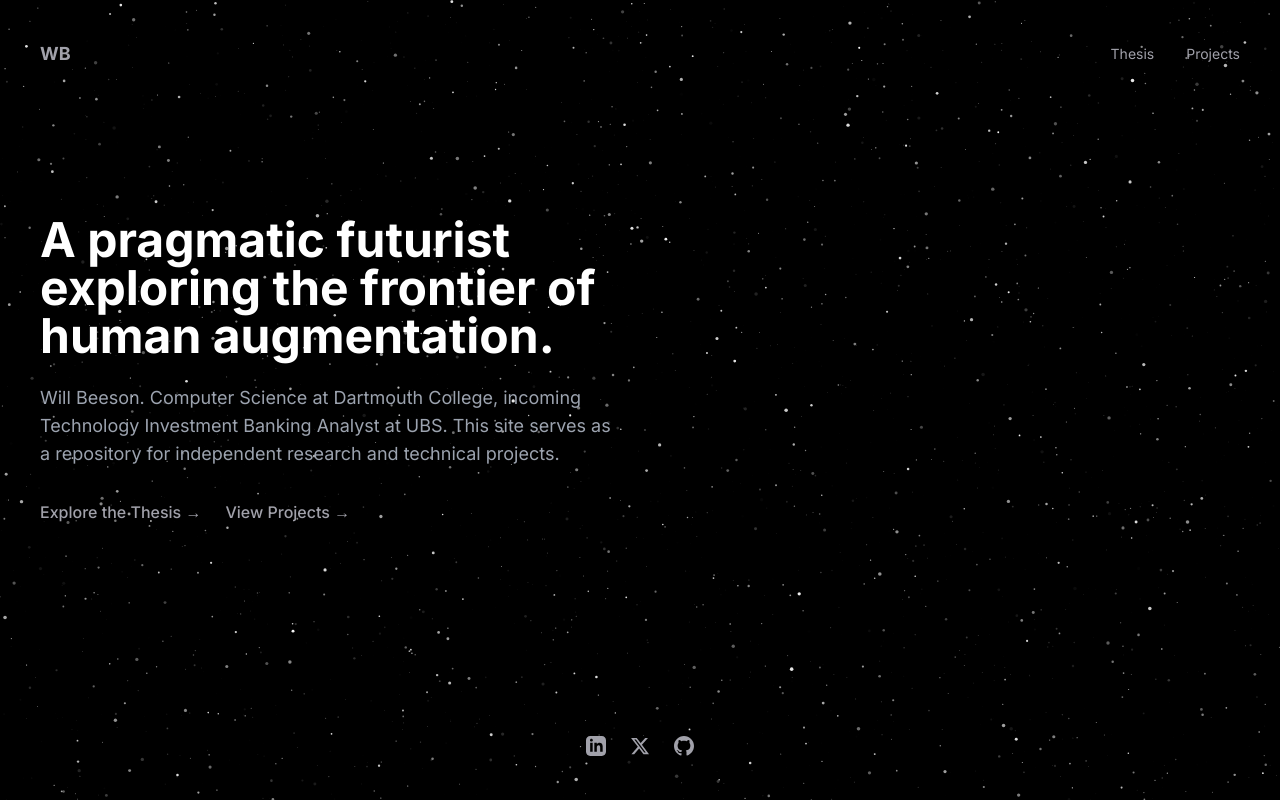
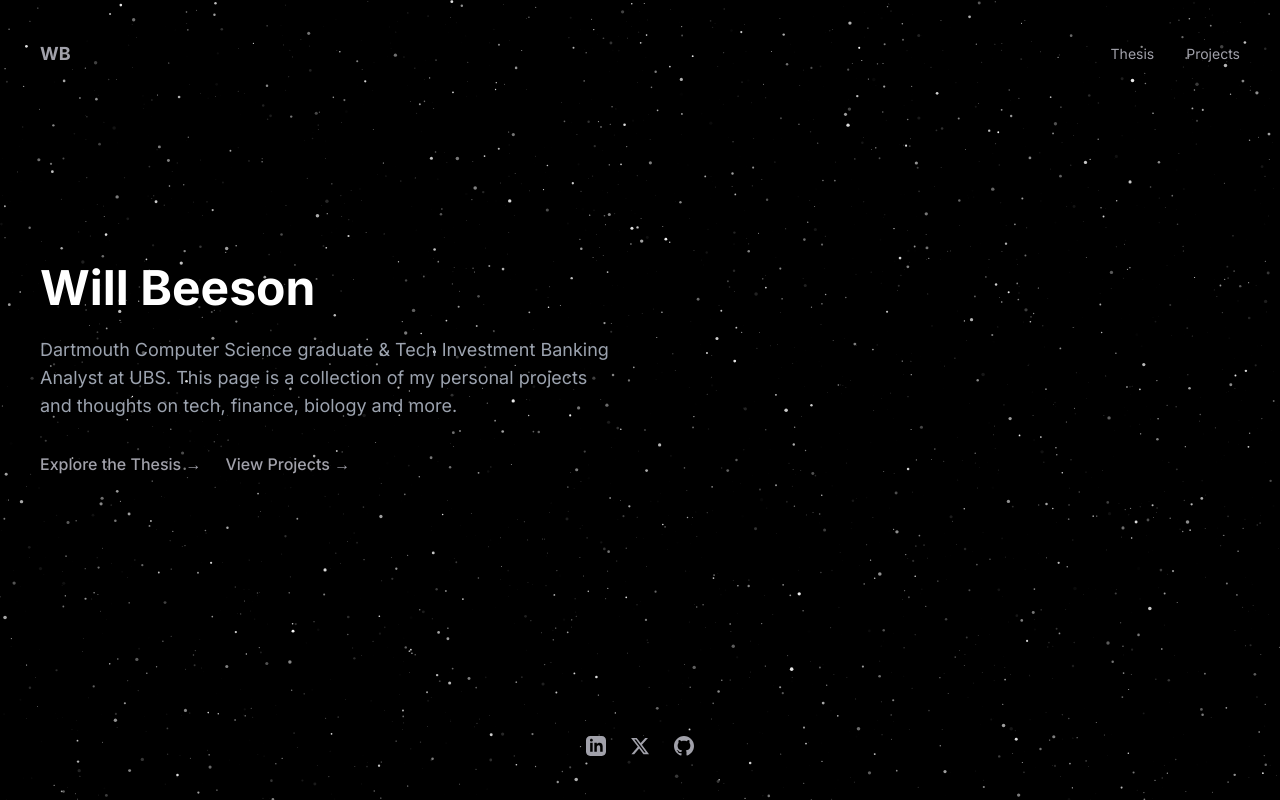
Before and after one commit to willbeeson1/wbee.me, a website built with Vite: page index.html in a window 1280 px wide. Built offline with nearby package versions, Linux system fonts and the light colour scheme; animation ran at ten frames a second; a script that the page names is missing.

Commit message:
fix homepage

```diff
--- a/index.html
+++ b/index.html
@@ -43,12 +43,12 @@
                 <!-- Left Column: Text Content -->
                 <div class="fade-in text-left">
                     <h1 class="text-3xl md:text-4xl lg:text-5xl font-bold text-white leading-tight mb-6">
-                        A pragmatic futurist exploring the frontier of human augmentation.
+                        Will Beeson
                     </h1>
                     <p class="text-base md:text-lg text-gray-400 mb-8">
-                        Will Beeson. Computer Science at Dartmouth College, incoming Technology Investment Banking
-                        Analyst at UBS. This site serves as a repository for independent research and technical
-                        projects.
+                        Dartmouth Computer Science graduate & Tech Investment Banking Analyst at UBS. This page is a
+                        collection of my
+                        personal projects and thoughts on tech, finance, biology and more.
                     </p>
                     <div class="flex flex-col sm:flex-row gap-6 font-medium">
                         <a href="/pages/thesis.html" class="nav-link text-white">Explore the Thesis &rarr;</a>
```
